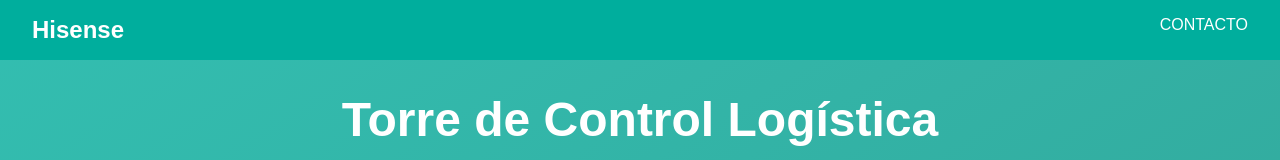
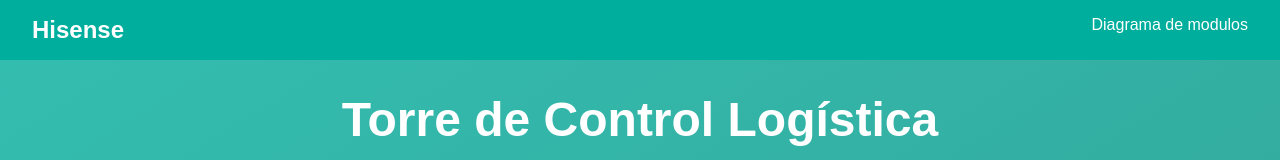
Before and after one commit to Gael-HISENSE/Diagrama.github.io, a plain HTML site: page index.html in a window 1280 px wide. Shown: the top 160 px of the page. Drawn offline with Linux system fonts and the light colour scheme.

Commit message:
Update index.html

```diff
--- a/index.html
+++ b/index.html
@@ -10,7 +10,7 @@
     <nav>
         <div class="logo">Hisense</div>
         <div class="menu">
-            <a href="#">CONTACTO</a>
+            <a href="#">Diagrama de modulos</a>
         </div>
     </nav>
     <div class="container">
```
